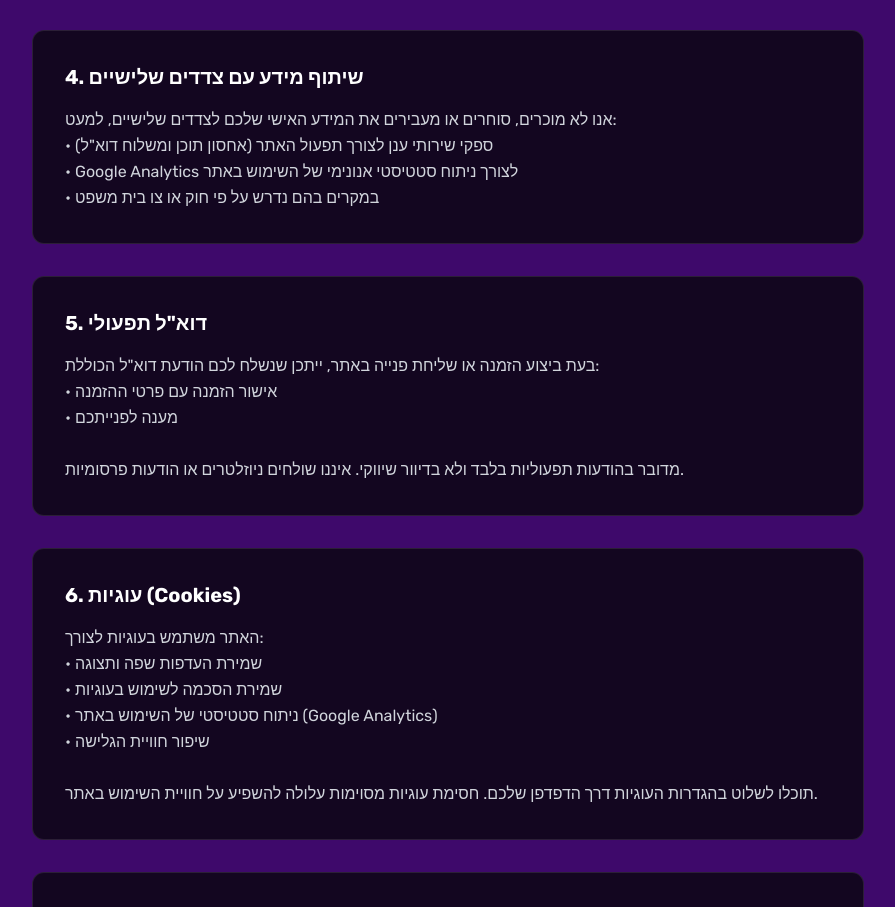
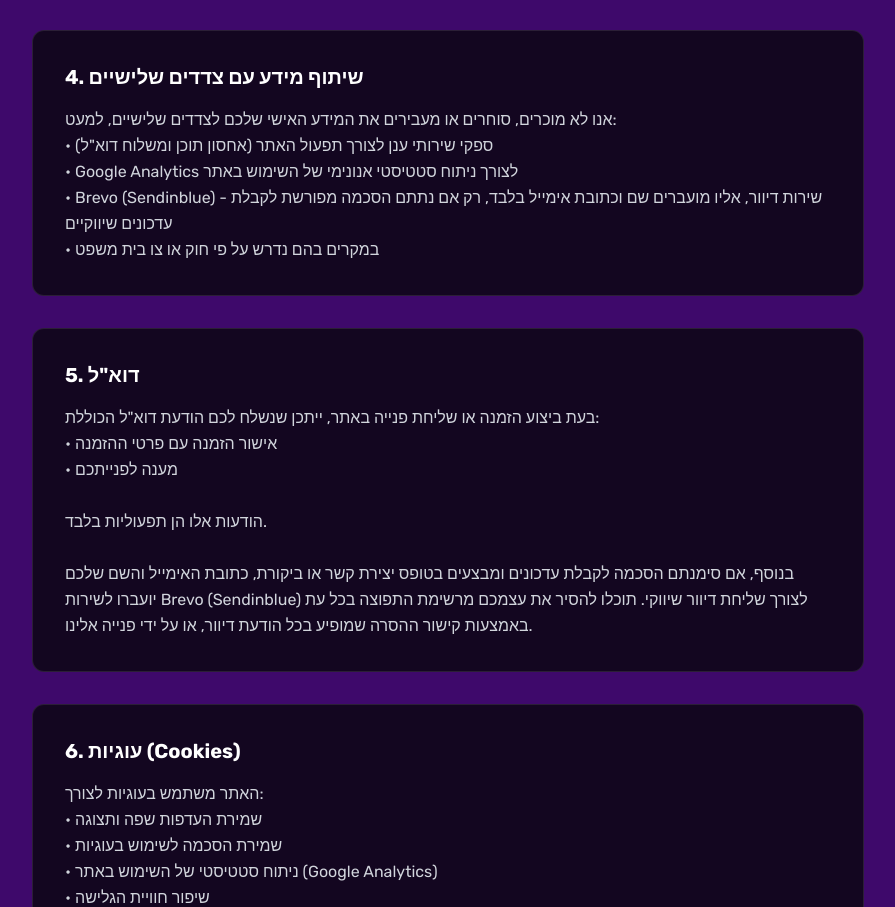
Before and after one commit to bshEscapeVR/escapeVR, a Next.js app in the folder web/: page /1/privacy in a window 1280 px wide. Shown: the part 1140-2047 px from the top of the page, without its empty margins (192-1087 px from the left). Built offline with nearby package versions, Linux system fonts and the light colour scheme; no server answers.

Commit message:
add to privacyPage

```diff
--- a/web/src/app/[lang]/(site)/privacy/page.jsx
+++ b/web/src/app/[lang]/(site)/privacy/page.jsx
@@ -25,11 +25,11 @@ const privacyContent = {
             },
             {
                 title: "4. שיתוף מידע עם צדדים שלישיים",
-                content: "אנו לא מוכרים, סוחרים או מעבירים את המידע האישי שלכם לצדדים שלישיים, למעט:\n• ספקי שירותי ענן לצורך תפעול האתר (אחסון תוכן ומשלוח דוא\"ל)\n• Google Analytics לצורך ניתוח סטטיסטי אנונימי של השימוש באתר\n• במקרים בהם נדרש על פי חוק או צו בית משפט"
+                content: "אנו לא מוכרים, סוחרים או מעבירים את המידע האישי שלכם לצדדים שלישיים, למעט:\n• ספקי שירותי ענן לצורך תפעול האתר (אחסון תוכן ומשלוח דוא\"ל)\n• Google Analytics לצורך ניתוח סטטיסטי אנונימי של השימוש באתר\n• Brevo (Sendinblue) - שירות דיוור, אליו מועברים שם וכתובת אימייל בלבד, רק אם נתתם הסכמה מפורשת לקבלת עדכונים שיווקיים\n• במקרים בהם נדרש על פי חוק או צו בית משפט"
             },
             {
-                title: "5. דוא\"ל תפעולי",
-                content: "בעת ביצוע הזמנה או שליחת פנייה באתר, ייתכן שנשלח לכם הודעת דוא\"ל הכוללת:\n• אישור הזמנה עם פרטי ההזמנה\n• מענה לפנייתכם\n\nמדובר בהודעות תפעוליות בלבד ולא בדיוור שיווקי. איננו שולחים ניוזלטרים או הודעות פרסומיות."
+                title: "5. דוא\"ל",
+                content: "בעת ביצוע הזמנה או שליחת פנייה באתר, ייתכן שנשלח לכם הודעת דוא\"ל הכוללת:\n• אישור הזמנה עם פרטי ההזמנה\n• מענה לפנייתכם\n\nהודעות אלו הן תפעוליות בלבד.\n\nבנוסף, אם סימנתם הסכמה לקבלת עדכונים ומבצעים בטופס יצירת קשר או ביקורת, כתובת האימייל והשם שלכם יועברו לשירות Brevo (Sendinblue) לצורך שליחת דיוור שיווקי. תוכלו להסיר את עצמכם מרשימת התפוצה בכל עת באמצעות קישור ההסרה שמופיע בכל הודעת דיוור, או על ידי פנייה אלינו."
             },
             {
                 title: "6. עוגיות (Cookies)",
@@ -71,11 +71,11 @@ const privacyContent = {
             },
             {
                 title: "4. Sharing Information with Third Parties",
-                content: "We do not sell, trade, or transfer your personal information to third parties, except:\n• Cloud service providers for website operation (content hosting and email delivery)\n• Google Analytics for anonymous statistical analysis of website usage\n• When required by law or court order"
+                content: "We do not sell, trade, or transfer your personal information to third parties, except:\n• Cloud service providers for website operation (content hosting and email delivery)\n• Google Analytics for anonymous statistical analysis of website usage\n• Brevo (Sendinblue) - email marketing service, to which only your name and email address are transferred, and only if you have given explicit consent to receive marketing updates\n• When required by law or court order"
             },
             {
-                title: "5. Operational Emails",
-                content: "When making a booking or submitting an inquiry on the website, we may send you an email including:\n• Booking confirmation with your booking details\n• A response to your inquiry\n\nThese are operational messages only, not marketing communications. We do not send newsletters or promotional messages."
+                title: "5. Emails",
+                content: "When making a booking or submitting an inquiry on the website, we may send you an email including:\n• Booking confirmation with your booking details\n• A response to your inquiry\n\nThese are operational messages only.\n\nAdditionally, if you have opted in to receive updates and promotions via the contact or review form, your email address and name will be shared with Brevo (Sendinblue) for marketing emails. You can unsubscribe at any time using the unsubscribe link included in every marketing email, or by contacting us directly."
             },
             {
                 title: "6. Cookies",
```
